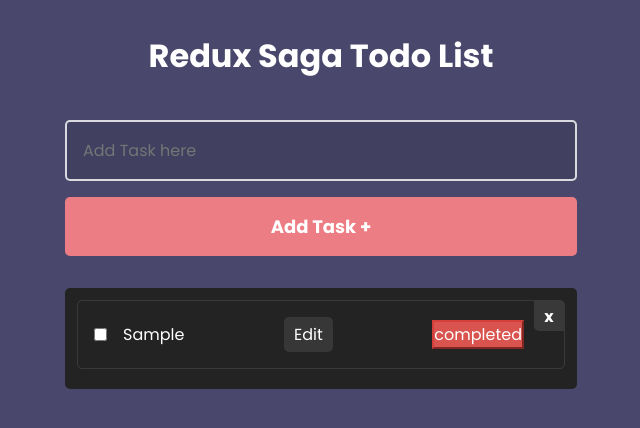
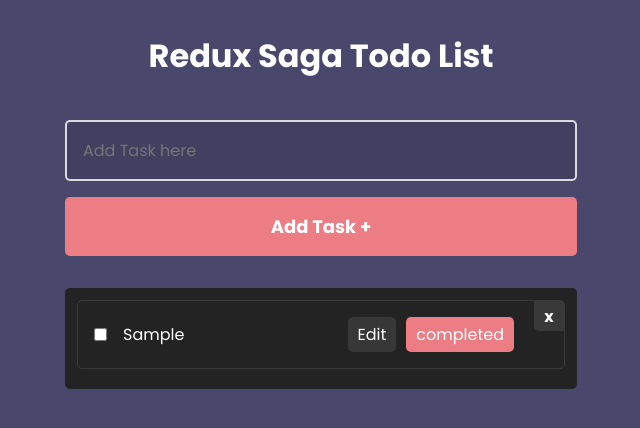
Before and after one commit to jeff-ofobrukweta/todo-list, a React (Create React App) app: page / in a window 1280 px wide. Both pictures are taken after typing "Sample" into the empty fields and a click on the button "Add Task +". Shown: the top 428 px of the page, without its empty margins (319-959 px from the left). Built offline with nearby package versions, Linux system fonts and the light colour scheme; no server answers.

Commit message:
feat: edited btn style

```diff
--- a/src/components/TodoItem/index.js
+++ b/src/components/TodoItem/index.js
@@ -1,6 +1,6 @@
 import React from 'react'
 import PropTypes from 'prop-types'
-import { Container, Task, RemoveButton, Content, StyledLink, DeleteTask } from './styles'
+import { Container, Task, RemoveButton, Content, StyledLink, DeleteTask, FlexContainerWrapper } from './styles'
 import { Link } from 'react-router-dom'
 
 const TodoItem = (props) => {
@@ -18,10 +18,14 @@ const TodoItem = (props) => {
 
       <Content>
         <Task>{task}</Task>
-        <StyledLink to={`/${id}`}>Edit</StyledLink>
-        <DeleteTask>
-          completed
-        </DeleteTask>
+
+        <FlexContainerWrapper>
+          <StyledLink to={`/${id}`}>Edit</StyledLink>
+          <DeleteTask>
+            completed
+          </DeleteTask>
+        </FlexContainerWrapper>
+
       </Content>
     </Container>
   )
--- a/src/components/TodoItem/styles.js
+++ b/src/components/TodoItem/styles.js
@@ -31,8 +31,11 @@ export const Task = styled.div``
 
 export const DeleteTask = styled.button`
     color: #fff !important;
-    background-color: #d9534f;
-    border-color: #d43f3a;
+    background: var(--accent-color);
+    border-radius: 5px;
+    padding: 5px 10px;
+    margin: 0px 1rem;
+    border: none;
 `
 
 export const RemoveButton = styled.div`
@@ -54,6 +57,12 @@ export const RemoveButton = styled.div`
     color: var(--accent-color);
   }
 `
+export const FlexContainerWrapper = styled.div`
+  display:flex;
+  justify-content:space-between;
+  align-item:center;
+`
+
 
 export const StyledLink = styled(Link)`
   text-decoration: none;
```
